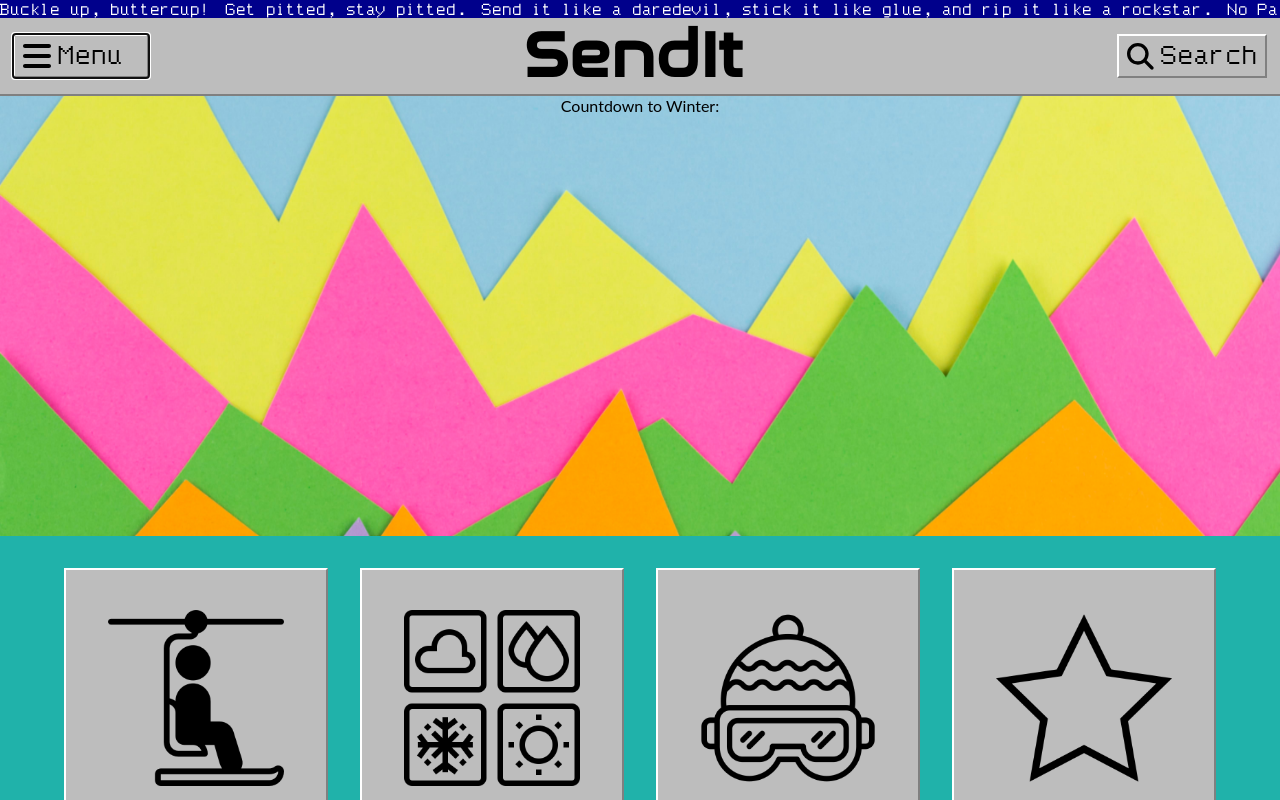
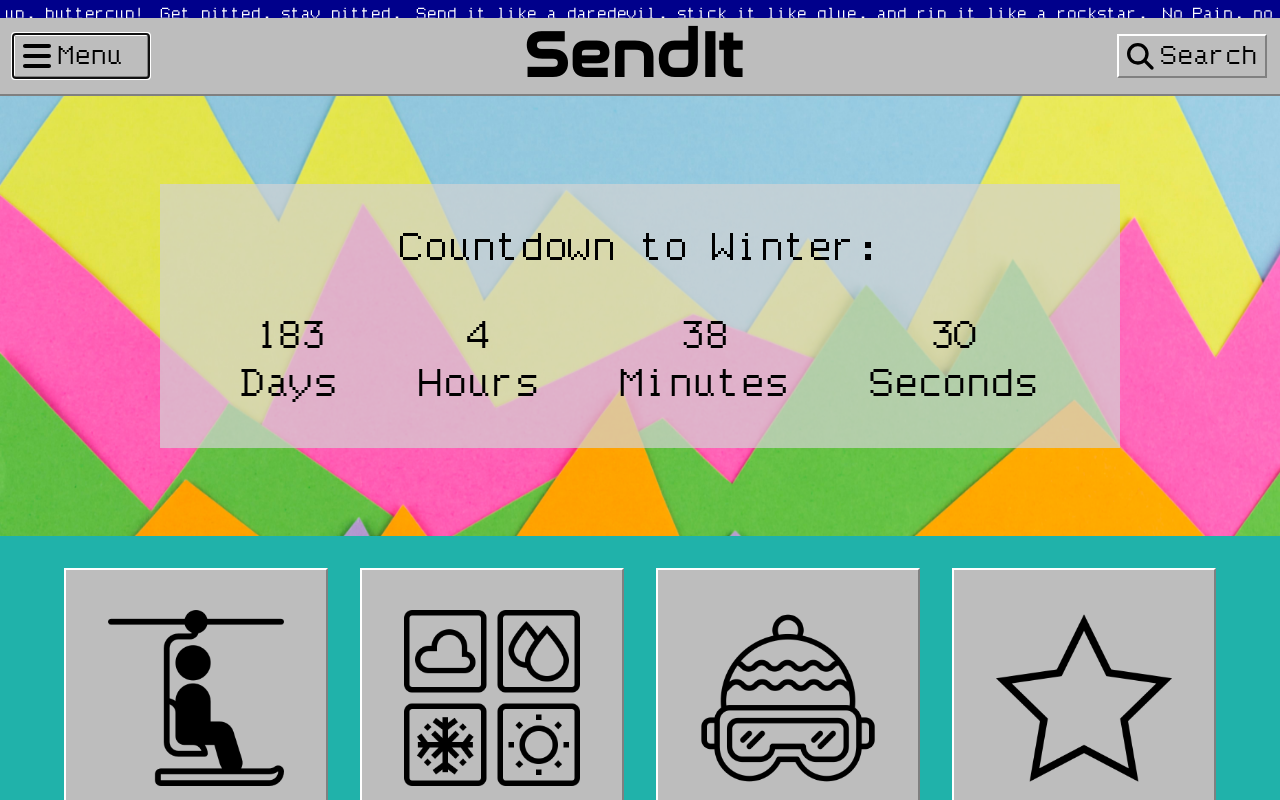
Before and after one commit to Jwensloff/SendIt, a React (Create React App) app: page / in a window 1280 px wide. Shown: the top 800 px of the page. Built offline with nearby package versions, Linux system fonts and the light colour scheme.

Commit message:
Add countdown component to Home page

```diff
--- a/src/components/footerComponents/Footer.scss
+++ b/src/components/footerComponents/Footer.scss
@@ -4,7 +4,6 @@
 
 .footer {
   padding: 1rem;
-  width: 100vw;
   min-height: 12vh;
   background-color: $medium-grey;
   font-family: "Robototron", sans-serif;
@@ -40,6 +39,7 @@
 
   &:active {
     box-shadow: 3px 3px #666;
+    transform: translateY(3px);
   }
 
   span {
--- a/src/components/headerComponents/AnimatedBanner/AnimatedBanner.scss
+++ b/src/components/headerComponents/AnimatedBanner/AnimatedBanner.scss
@@ -4,11 +4,12 @@
   font-family: "Robototron", sans-serif;
   font-size: 1.25rem;
   overflow: hidden;
-  width: 100vw;
+  width: 100%;
   background-color: darkblue;
   color: white;
-  height: 3vh;
-
+  padding-top: 0.25rem;
+  padding-bottom: 0.25rem;
+  align-self: center;
   .animate-text:hover {
     animation-play-state: paused;
   }
--- a/src/pages/HomePage/HomePage.scss
+++ b/src/pages/HomePage/HomePage.scss
@@ -3,6 +3,7 @@
 @import "../../styling/variables.scss";
 
 .home-page {
+  font-family: "Robototron", sans-serif;
   width: 100%;
   display: flex;
   flex-direction: column;
@@ -19,12 +20,14 @@
   background-size: cover;
   width: 100%;
   height: 55vh;
+  display: flex;
+  align-items: center;
+  justify-content: center;
 }
 
 .home-page-card {
   background-color: $medium-grey;
   padding: 2rem;
-  font-family: "Robototron", sans-serif;
   font-size: 2rem;
   display: flex;
   flex-direction: column;
@@ -35,7 +38,6 @@
 
   &:hover {
     cursor: pointer;
-    // @include vintageBtn(3);
     background-color: lightgray;
   }
 
@@ -71,3 +73,23 @@
   gap: 2rem;
   padding: 2rem;
 }
+
+.countdown-container {
+  background-color: rgba(211, 211, 211, 0.7);
+  font-size: 3rem;
+  height: 60%;
+  width: 75%;
+  display: flex;
+  flex-direction: column;
+  align-items: center;
+  justify-content: space-evenly;
+  .timer-wrapper {
+    display: flex;
+    width: 100%;
+    justify-content: space-evenly;
+    div {
+      display: flex;
+      flex-direction: column;
+    }
+  }
+}
--- a/src/pages/HomePage/HomePage.tsx
+++ b/src/pages/HomePage/HomePage.tsx
@@ -1,4 +1,4 @@
-import React from "react";
+import React, { useEffect, useState } from "react";
 import "./HomePage.scss";
 import { Link } from "react-router-dom";
 
@@ -25,6 +25,34 @@ const HomePage = () => {
       link: "favorites",
     },
   ];
+  const [days, setDays] = useState(0);
+  const [hours, setHours] = useState(0);
+  const [minutes, setMinutes] = useState(0);
+  const [seconds, setSeconds] = useState(0);
+
+  useEffect(() => {
+    const target = new Date("12/21/2024 23:59:59");
+
+    const interval = setInterval(() => {
+      const now = new Date();
+      const difference = target.getTime() - now.getTime();
+
+      const d = Math.floor(difference / (1000 * 60 * 60 * 24));
+      setDays(d);
+
+      const h = Math.floor(
+        (difference % (1000 * 60 * 60 * 24)) / (1000 * 60 * 60)
+      );
+      setHours(h);
+
+      const m = Math.floor((difference % (1000 * 60 * 60)) / (1000 * 60));
+      setMinutes(m);
+
+      const s = Math.floor((difference % (1000 * 60)) / 1000);
+      setSeconds(s);
+    }, 1000);
+    return () => clearInterval(interval);
+  }, []);
 
   const cards = landingPageData.map((item, index) => {
     return (
@@ -38,7 +66,23 @@ const HomePage = () => {
   return (
     <section className="home-page">
       <div className="background-image">
-        <p>Countdown to Winter:</p>
+        <div className="countdown-container">
+          <p>Countdown to Winter:</p>
+          <div className="timer-wrapper">
+            <div>
+              <span>{days}</span> <span>Days</span>
+            </div>
+            <div>
+              <span>{hours}</span> <span>Hours</span>
+            </div>
+            <div>
+              <span>{minutes}</span> <span>Minutes</span>
+            </div>
+            <div>
+              <span>{seconds}</span> <span>Seconds</span>
+            </div>
+          </div>
+        </div>
       </div>
       <div className="home-content">
         <div className="home-page-card-container">{cards}</div>
```
